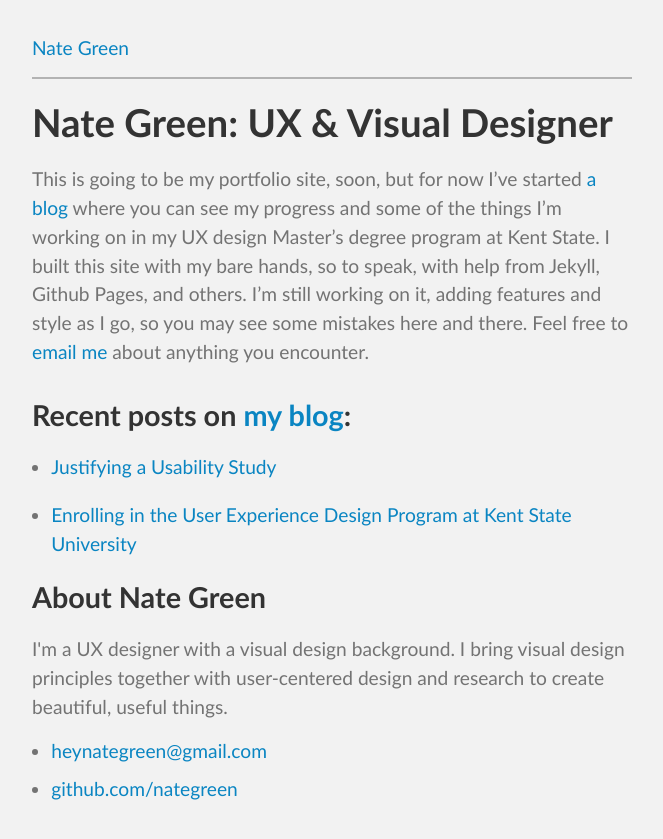
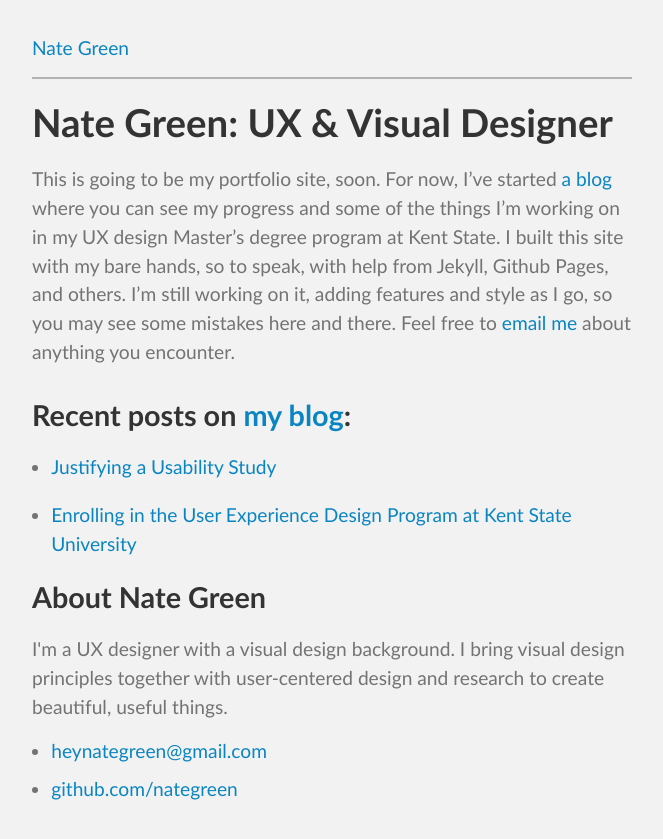
Before and after one commit to nategreen/old-website, a Jekyll site: the page built from index.md, in a window 1280 px wide. Shown: the top 839 px of the page, without its empty margins (308-971 px from the left). Built offline with Jekyll 4.4.1, drawn with Linux system fonts in a browser that asks for light colours.

```diff
--- a/blog/index.html
+++ b/blog/index.html
@@ -2,7 +2,7 @@
 layout: default
 ---
 
-  <h1>Posts</h1>
+  <h1>UX Design Blog</h1>
   <ul>
     {% for post in site.posts %}
       <li class="card">
--- a/index.md
+++ b/index.md
@@ -4,7 +4,7 @@ layout: page
 title: "Nate Green: UX & Visual Designer"
 ---
 
-This is going to be my portfolio site, soon, but for now I've started [a blog]({{ site.base_url }}/blog) where you can see my progress and some of the things I'm working on in my UX design Master's degree program at Kent State. I built this site with my bare hands, so to speak, with help from Jekyll, Github Pages, and others. I'm still working on it, adding features and style as I go, so you may see some mistakes here and there. Feel free to [email me](mailto:{{ site.email }}) about anything you encounter.
+This is going to be my portfolio site, soon. For now, I've started [a blog]({{ site.base_url }}/blog) where you can see my progress and some of the things I'm working on in my UX design Master's degree program at Kent State. I built this site with my bare hands, so to speak, with help from Jekyll, Github Pages, and others. I'm still working on it, adding features and style as I go, so you may see some mistakes here and there. Feel free to [email me](mailto:{{ site.email }}) about anything you encounter.
 
 {% unless site.posts == empty %}
 
```
